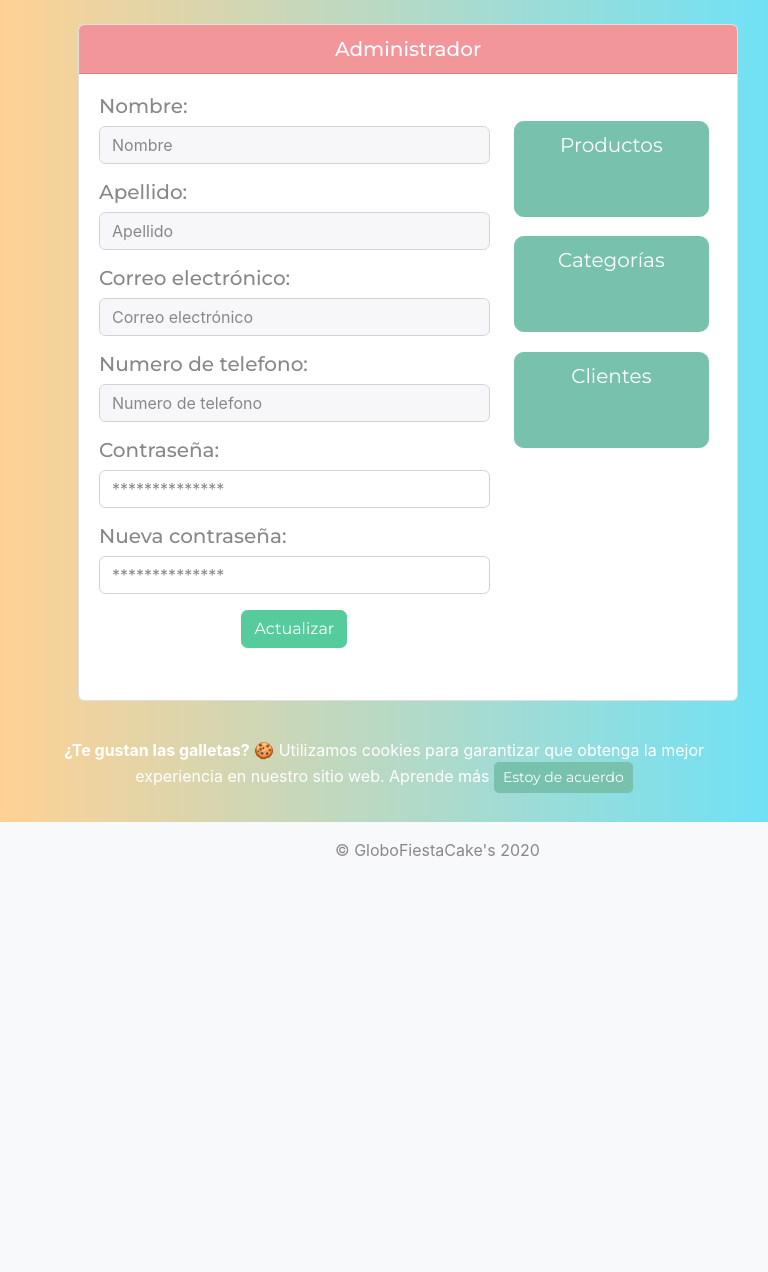
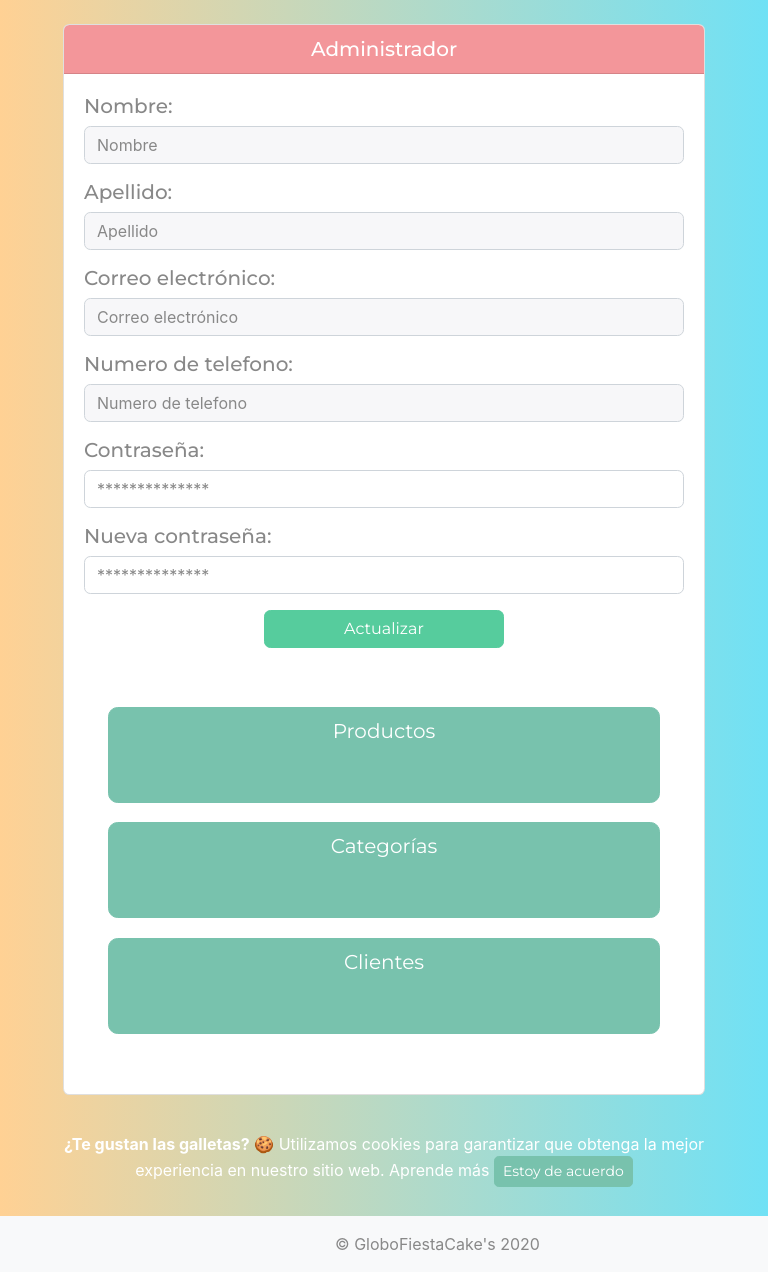
Before and after one commit to DRBC17/cakeshop-app, a Node server app: template views/user/adminAccount.hbs in a window 768 px wide. Shown: the part 56-1328 px from the top of the page. Before the commit the page ends 913 px from the top, so only its background shows below. Run offline with Node 20, Linux system fonts and the light colour scheme; the template is opened without the code that fills it, so the values that code supplies are empty; some libraries are stand-ins or nearby versions.

Commit message:
Cambios en el diseño de los botones
Signed-off-by: Diego Buezo <diegobuezo2016@gmail.com>

```diff
--- a/public/css/style.css
+++ b/public/css/style.css
@@ -29,8 +29,12 @@ nav li{
   margin-left: 0.2rem;
 }
 
+
 @media (max-width: 768px) {
   .form-account{
+    width: 100%;
+  }
+  .form-admin{
     width: 100%;
   }
   nav li{
@@ -38,9 +42,21 @@ nav li{
     margin-top: 0.2rem;
     text-align: center;
   }
+  .admin-container{
+    display: flex;
+    flex-direction: column;
+  }
+
+
 }
-
+@media (min-width: 768px) {
+  .btn-custom{
+    padding-left: 30%;
+    padding-right: 30%;
+   }
+}
 .nav-account a{
   height: 6rem;
+  width: auto;
   text-align: center;
 }
--- a/views/user/account.hbs
+++ b/views/user/account.hbs
@@ -41,8 +41,8 @@
                             class="form-control" />
                     </div>
 
-                    <div class="form-group text-center">
-                        <button type="submit" class="btn btn-success">
+                    <div class="form-group text-center btn-custom">
+                        <button type="submit" class="btn btn-success btn-block ">
                             Actualizar
                         </button>
                     </div>
--- a/views/user/adminAccount.hbs
+++ b/views/user/adminAccount.hbs
@@ -2,7 +2,7 @@
 
 {{!-- Mostrar los mensajes en caso de existir --}}
 {{>messages}}
-<div class="container m-4">
+<div class="m-4">
     <div class="card">
         <h5 class="card-header bg-dark text-white text-center">Administrador</h5>
         <div class="card-body admin-container">
@@ -41,14 +41,14 @@
                             class="form-control" />
                     </div>
 
-                    <div class="form-group text-center">
-                        <button type="submit" class="btn btn-success">
+                    <div class="form-group text-center btn-custom ">
+                        <button type="submit" class="btn btn-success btn-block">
                             Actualizar
                         </button>
                     </div>
                 </form>
             </div>
-            <div class="form-admin form-group m-3">
+            <div class="form-admin form-group p-3">
                 <nav class="nav-account">
                     <ul class="navbar-nav mt-auto">
                         <li class="nav-item">
```
